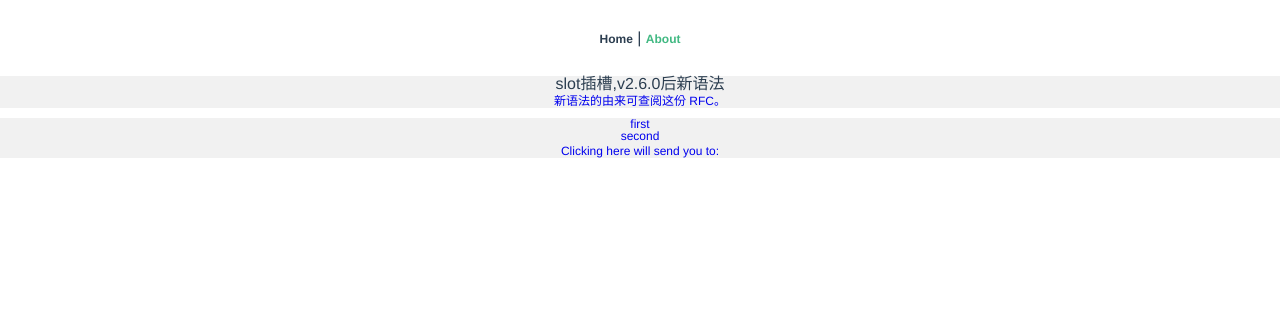
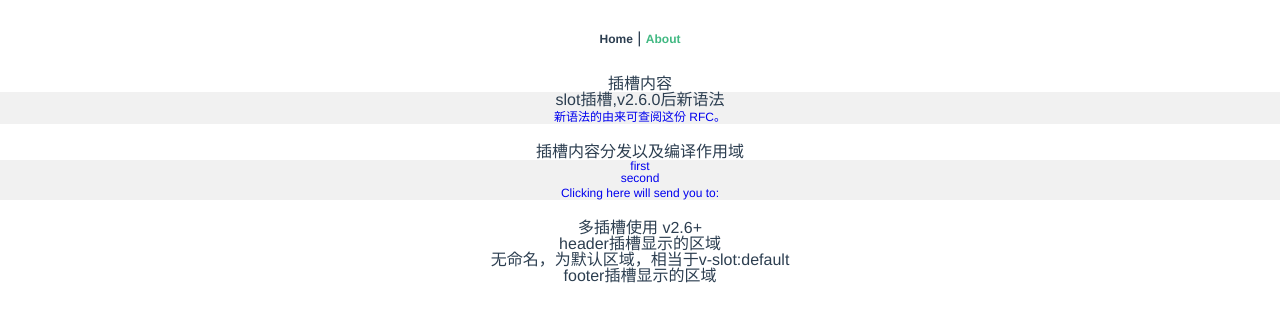
Before and after one commit to milyyy/_vue, a Vue app: page /about in a window 1280 px wide. Shown: the top 322 px of the page. Built offline with nearby package versions, Linux system fonts and the light colour scheme.

Commit message:
具名插槽

```diff
--- a/src/assets/style/myStyle.styl
+++ b/src/assets/style/myStyle.styl
@@ -1,6 +1,6 @@
 /* 针对本项目 */
 section
-	margin-bottom 10px
+	margin-bottom 20px
 	background-color #f1f1f1
 
 $mainColor =#273849
--- /dev/null
+++ b/src/components/BaseLayout.vue
@@ -0,0 +1,21 @@
+<template>
+  <div class="container">
+
+    <header>
+      <!-- 我们希望把页头放这里 -->
+      <slot name="header"></slot>
+    </header>
+
+    <main>
+      <!-- 我们希望把主要内容放这里 -->
+      <slot></slot>
+      <!-- 一个不带 name 的 <slot> 出口会带有隐含的名字“default”。 -->
+    </main>
+
+    <footer>
+      <!-- 我们希望把页脚放这里 -->
+      <slot name="footer"></slot>
+    </footer>
+
+  </div>
+</template>
--- a/src/views/About.vue
+++ b/src/views/About.vue
@@ -1,6 +1,6 @@
 <template>
   <div class="about">
-
+    <h1>插槽内容</h1>
     <section>
       <h1>slot插槽,v2.6.0后新语法</h1>
       <a href="https://github.com/vuejs/rfcs/blob/master/active-rfcs/0001-new-slot-syntax.md">
@@ -8,6 +8,7 @@
       </a>
     </section>
 
+    <h1>插槽内容分发以及编译作用域</h1>
     <section>
       <!-- 通过prop及传递了属性,又通过slot进行内容分发 -->
       <NavigationLink url="/">
@@ -27,14 +28,31 @@
       </navigation-link>
     </section>
 
+    <h1>多插槽使用 v2.6+ </h1>
+    <BaseLayout>
+      <template v-slot:header>
+        header插槽显示的区域
+      </template>
+
+      <p>
+        无命名，为默认区域，相当于v-slot:default
+      </p>
+
+      <template v-slot:footer>
+        footer插槽显示的区域
+      </template>
+    </BaseLayout>
+
   </div>
 </template>
 
 <script>
 import NavigationLink from "@/components/NavigationLink.vue";
+import BaseLayout from "@/components/BaseLayout.vue";
 export default {
   components: {
-    NavigationLink
+    NavigationLink,
+    BaseLayout
   }
 };
 </script>
```
Also changed, not shown: 1 other file (tests, documents, lock files or other folders).
